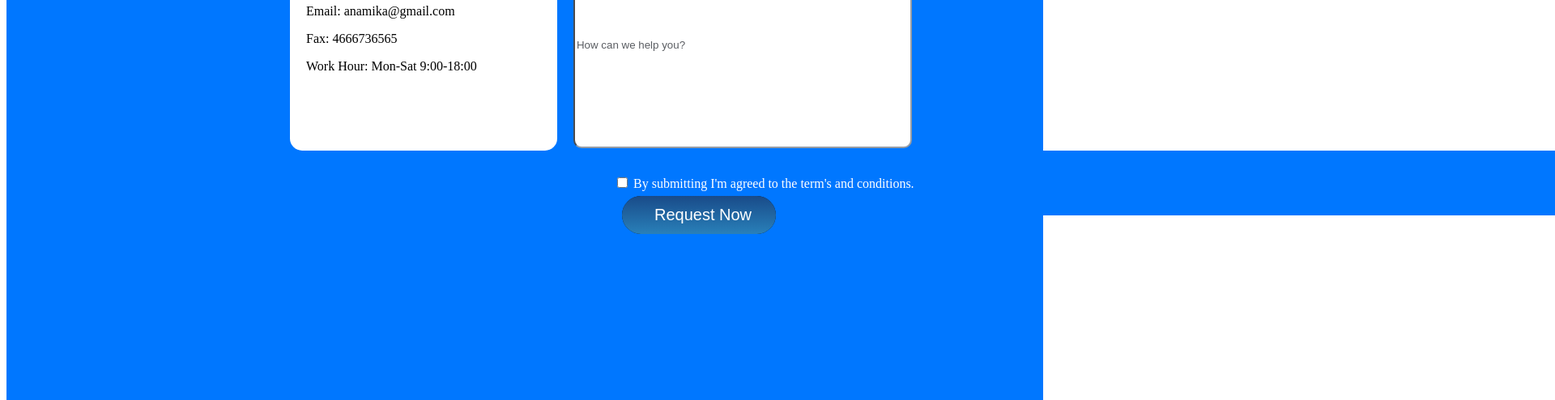
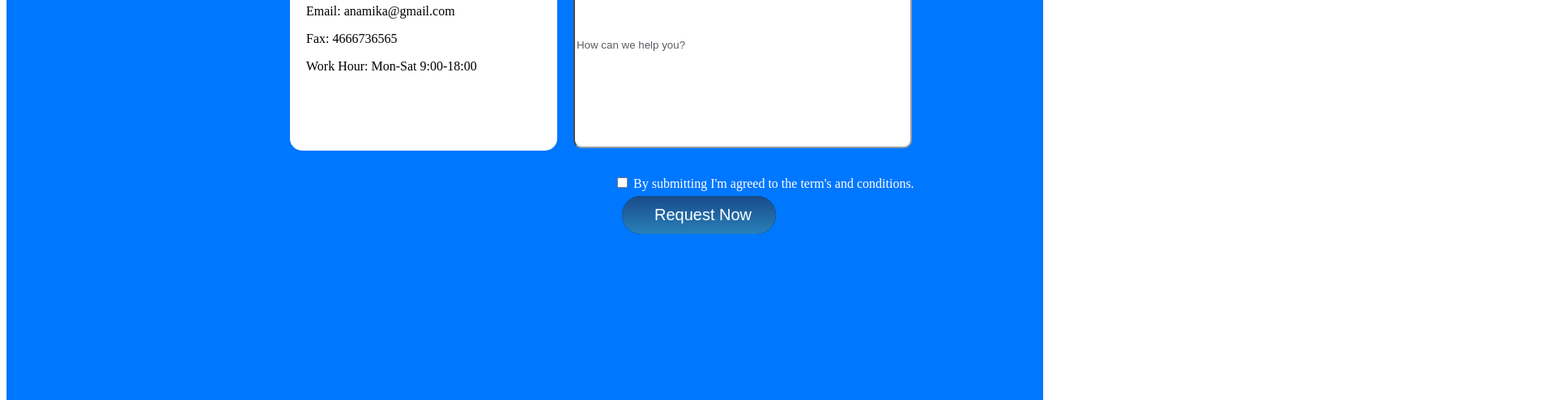
Before and after one commit to Anamikamt3/portfoliosite, a plain HTML site: page index.html in a window 1280 px wide. Shown: the part 5770-6264 px from the top of the page at 81% size, 1920 px wide, since content can reach past the window. Drawn offline with Linux system fonts and the light colour scheme.

Commit message:
Add files via upload

```diff
--- a/styles.css
+++ b/styles.css
@@ -732,9 +732,13 @@ body{
   padding-top: 470px;
   background-color: #0077FF;
  padding-top: 30px;
- padding-left: 730px;
- margin-left: 20px;
+ /*padding-left: 730px;
+ margin-left: 20px;*/
 
+
+ .tttt{
+  padding-left: 750px;
+ }
 }
 .btn77 {
   background: #071527;
```
